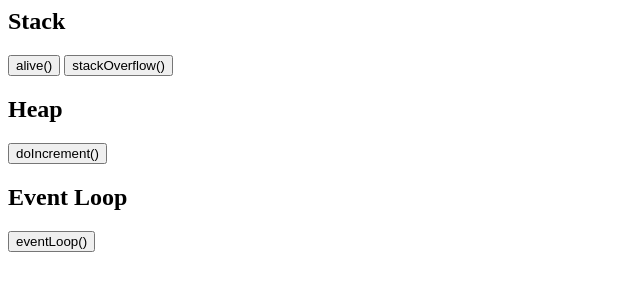
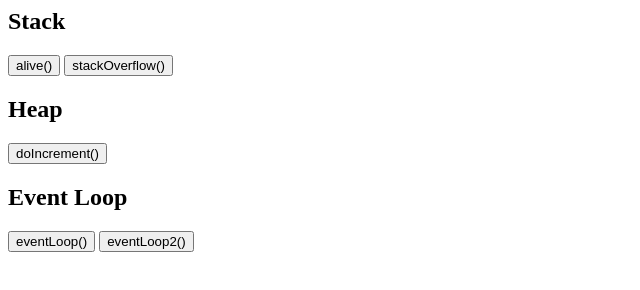
Before and after one commit to bratosab/js-survival-kit, a plain HTML site: page demonstrations.html in a window 1280 px wide. Shown: the whole page, without its empty margins (0-640 px from the left). Drawn offline with Linux system fonts and the light colour scheme.

Commit message:
feat(event loop): Added more examples for micro task queue explanation

```diff
--- a/demonstrations.html
+++ b/demonstrations.html
@@ -19,6 +19,7 @@
     <section>
       <h1>Event Loop</h1>
       <button onclick="eventLoop()">eventLoop()</button>
+      <button onclick="eventLoop2()">eventLoop2()</button>
     </section>
   </body>
 </html>
--- a/event-loop.js
+++ b/event-loop.js
@@ -5,3 +5,24 @@ function eventLoop() {
 
   console.log('console.log', 'JavaScript ROCKS!?!');
 }
+
+async function eventLoop2() {
+  setTimeout(() => console.log('setTimeout', "I'm FIRST!"), 0);
+
+  const promise = new Promise((resolve, reject) => {
+    console.log('Inside Promise')
+    resolve('test')
+  })
+  const val = await promise
+  console.log('Promise await', 'Am I second????')
+
+  console.log('console.log', 'JavaScript ROCKS!?!');
+
+  return val
+}
+
+async function main() {
+  console.log(await eventLoop2())
+}
+
+//main()
```
